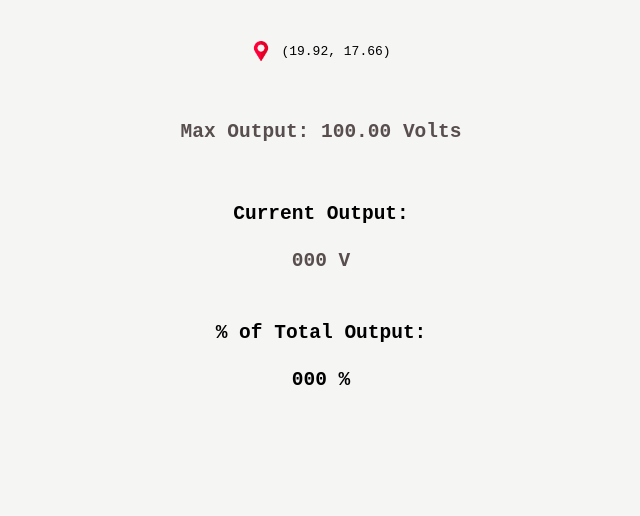
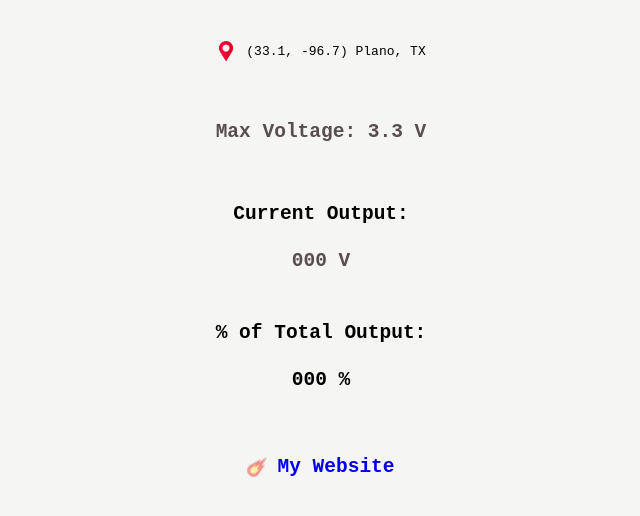
Before and after one commit to chasemalbright/solar-tracker-client, a website: page public/index.html in a window 1280 px wide. Shown: the part 168-684 px from the top of the page, without its empty margins (319-959 px from the left). Drawn offline with Linux system fonts and the light colour scheme; no server answers.

Commit message:
links and styling

```diff
--- a/public/index.html
+++ b/public/index.html
@@ -5,6 +5,7 @@
     <meta name="viewport" content="width=device-width, initial-scale=1.0">
     <meta http-equiv="X-UA-Compatible" content="ie=edge">
     <title>Solar Tracker</title>
+    <link rel="icon" type="image/x-icon" href="./assets/icons8-solar-48.png">
     <link rel="stylesheet" href="style.css">
   </head>
   <body>
@@ -18,10 +19,10 @@
 
     <div class="container-1">
         <img src="./assets/placeholder.png" alt="location" class="icon-pin" />
-        <p class="coords">(19.92, 17.66)</p>
+        <p class="coords">(33.1, -96.7) Plano, TX</p>
     </div>
 
-    <h2 class="label">Max Output: 100.00 Volts</h2>
+    <h2 class="label">Max Voltage: 3.3 V</h2>
 
     <h2>Current Output:</h2>
 
@@ -31,6 +32,13 @@
 
     <h2 id="content-2" class="output-2">000 %</h2>
 
+    <a href="https://chasealbright.com/" target="_blank">
+      <div class="container-1">
+        <img src="./assets/icons8-comet-16.png" alt="comet" class="icon-pin" />
+        <h2 class="coords">My Website</h2>
+      </div>
+    </a>
+
 	<script src="script.js"></script>
   </body>
 </html>
--- a/public/style.css
+++ b/public/style.css
@@ -54,3 +54,9 @@ body {
     /* color: #bf1029; */
     /* color: #3f8f29; */
 }
+a {
+    text-decoration: none;
+}
+a:visited {
+    color: #eab115;
+  }
```
Also changed, not shown: public/assets/icons8-comet-16.png (added), public/assets/icons8-solar-48.png (added).
